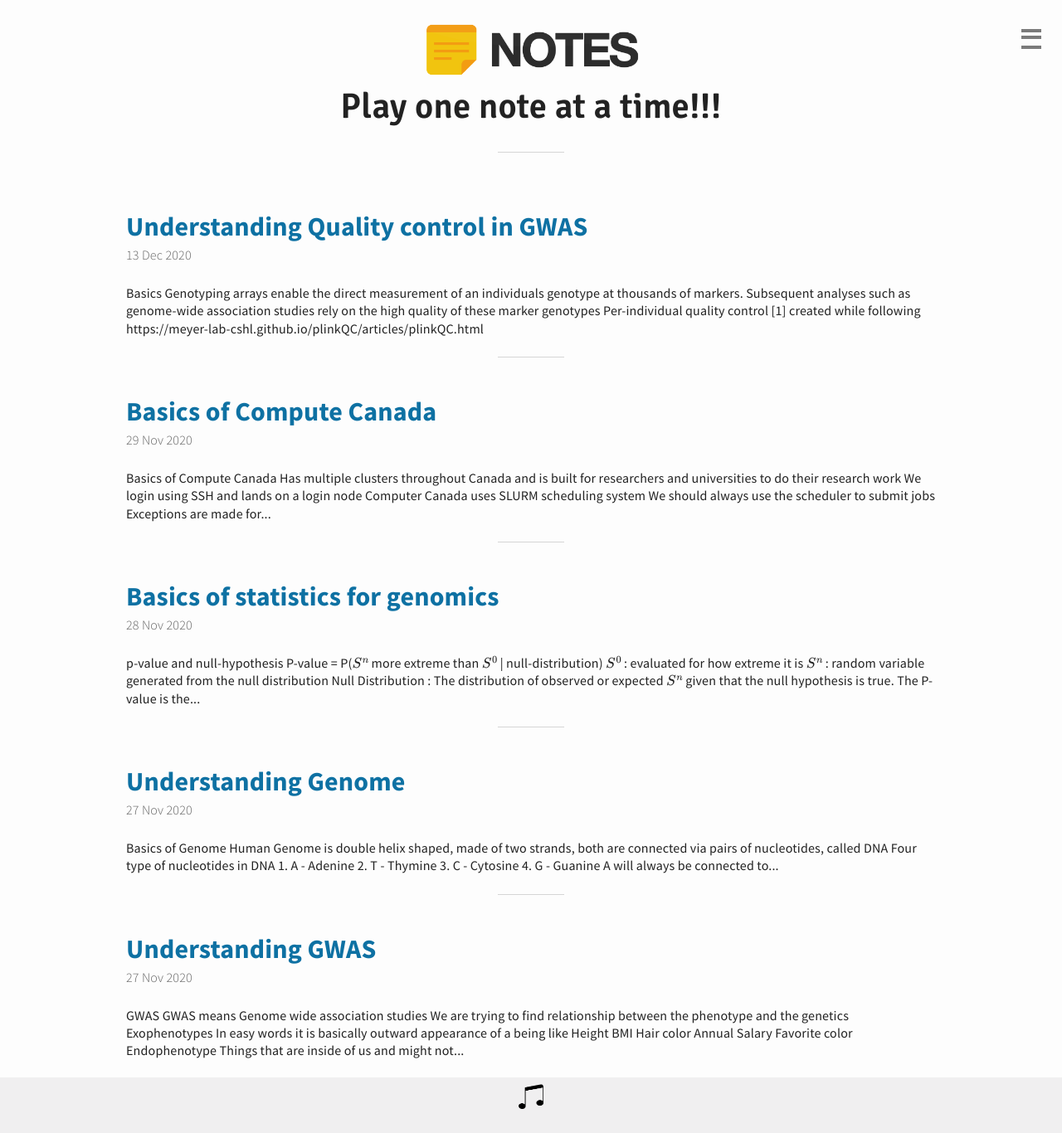
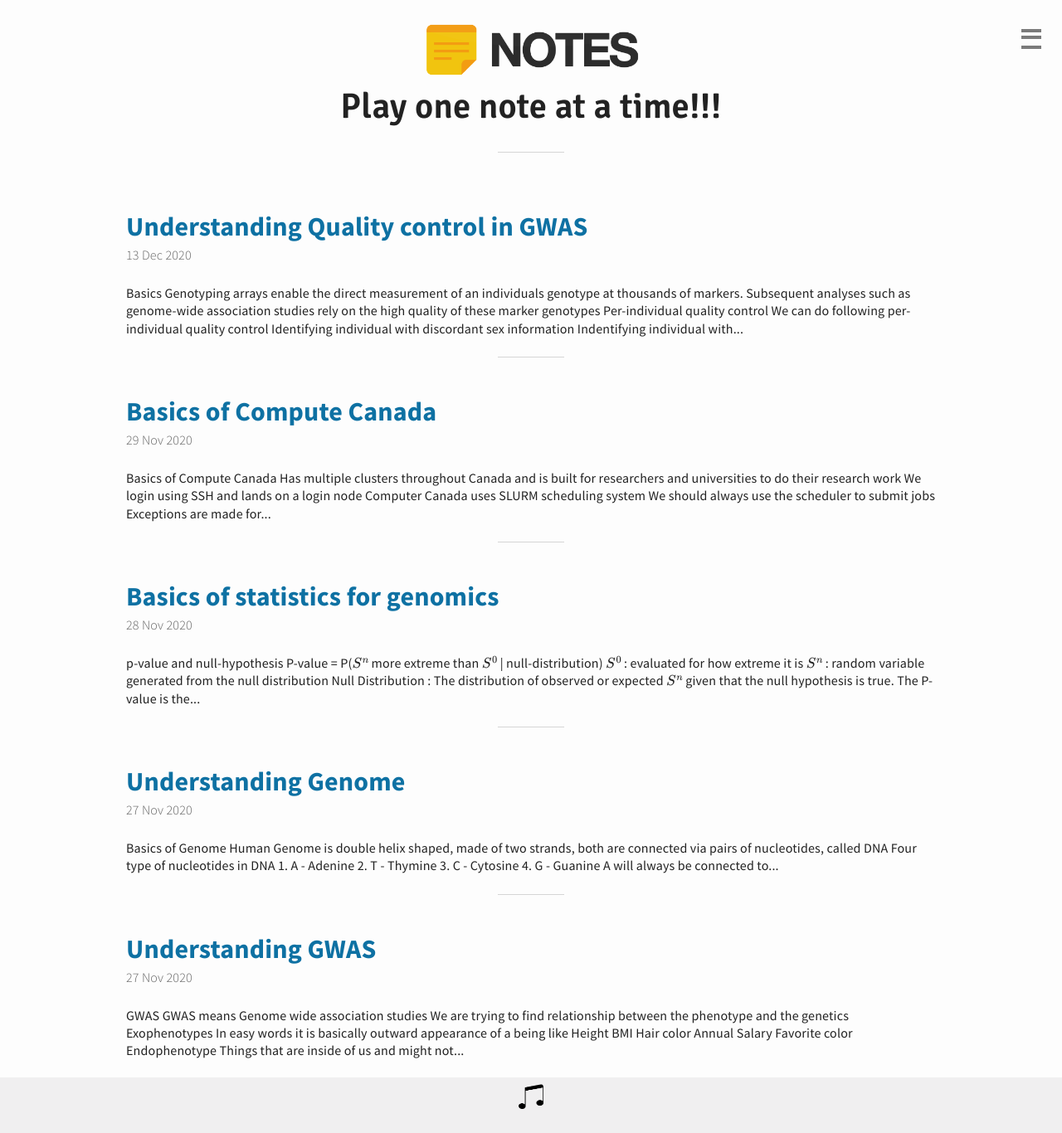
Before and after one commit to webhash/webhash.github.io, a Jekyll site: the page built from index.html, in a window 1280 px wide. Shown: the whole page at 83% size. Built offline with Jekyll 4.4.1, drawn with Linux system fonts in a browser that asks for light colours; formulas are drawn with MathJax 3; the list of posts is cut into pages by our own code.

Commit message:
Update 2020-12-13-basics-of-qc-in-gwas.md

```diff
--- a/_posts/2020-12-13-basics-of-qc-in-gwas.md
+++ b/_posts/2020-12-13-basics-of-qc-in-gwas.md
@@ -11,6 +11,19 @@ tags : [GWAS, genomics, basics, QC]
 
 ### Per-individual quality control
 
--
+- We can do following per-individual quality control
+ - Identifying individual with discordant sex information
+ - Indentifying individual with outlying missing genotype and/or heterozygosity rates
+ - Identifying related individuals
+ - Identifying individuals of divergent ancestry.
+
+ ### Per-marker quality control
+
+ - We can do following per-marker quality control
+  - Identifying markers with excessive missing genotype rates
+  - Identifying markers showing a significant deviation from Hardy-Weinberg equilibrium
+  - Removal of markers with low minor allele frequency (MAF)
+
+#### Individuals with discordant sex information
 
 [1] created while following https://meyer-lab-cshl.github.io/plinkQC/articles/plinkQC.html
```
